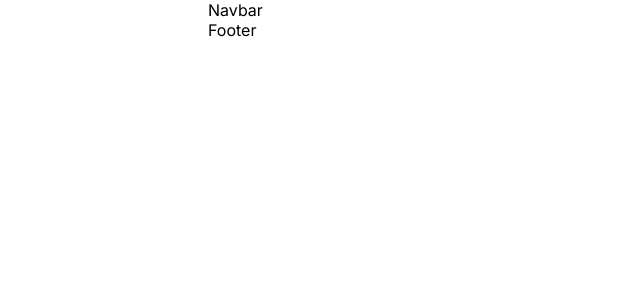
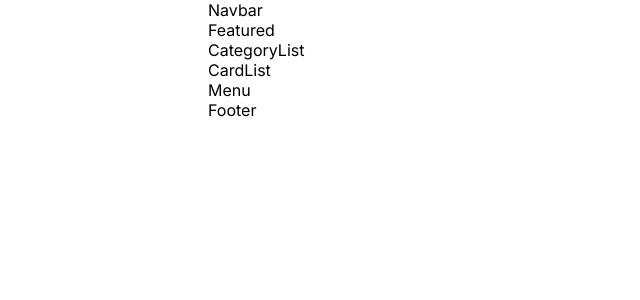
Before and after one commit to Bskasan/Blog-App-Next.js, a Next.js app: page / in a window 1280 px wide. Shown: the top 300 px of the page, without its empty margins (0-640 px from the left). Built offline with nearby package versions, Linux system fonts and the light colour scheme.

Commit message:
up - creating home page

```diff
--- a/src/app/page.jsx
+++ b/src/app/page.jsx
@@ -2,7 +2,20 @@ import Link from "next/link";
 import styles from "./homepage.module.css";
 import Navbar from "./components/navbar/Navbar";
 import Footer from "./components/footer/Footer";
+import Featured from "./components/featured/Featured";
+import CategoryList from "./components/categoryList/CategoryList";
+import CardList from "./components/cardList/CardList";
+import Menu from "./components/Menu/Menu";
 
 export default function Home() {
-  return <div></div>;
+  return (
+    <div className={styles.container}>
+      <Featured />
+      <CategoryList />
+      <div className={styles.content}>
+        <CardList />
+        <Menu />
+      </div>
+    </div>
+  );
 }
```
